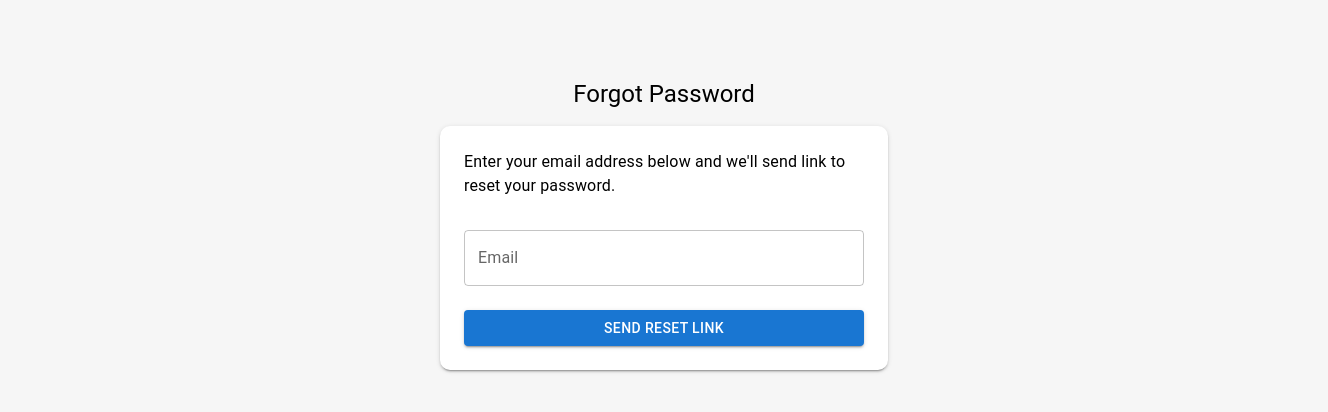
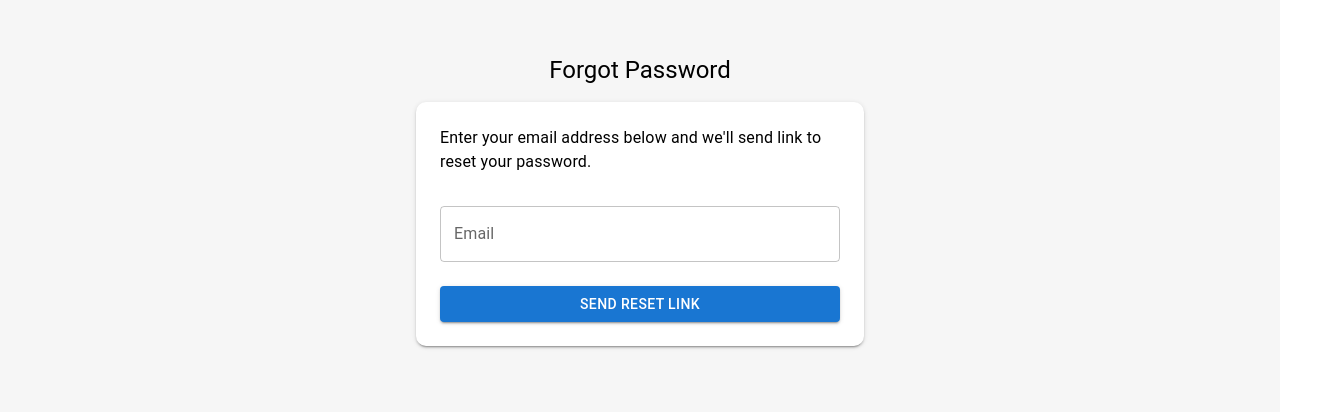
Before and after one commit to buradabhargavi/E-commece-react, a React (Create React App) app: page /forgotPassword in a window 1280 px wide. Shown: the part 200-612 px from the top of the page, 1328 px wide, since content can reach past the window. Built offline with nearby package versions, Linux system fonts and the light colour scheme.

Commit message:
forgot-password-ui-changes

```diff
--- a/src/Components/LoginPages/ForgotPassword.js
+++ b/src/Components/LoginPages/ForgotPassword.js
@@ -23,7 +23,6 @@ function ForgotPassword() {
         height: "100vh",
         width: "100vw",
         backgroundColor: "#F6F6F6",
-        padding: 3,
       }}
     >
       <Typography variant="h5" sx={{ mb: 2 }}>
```
